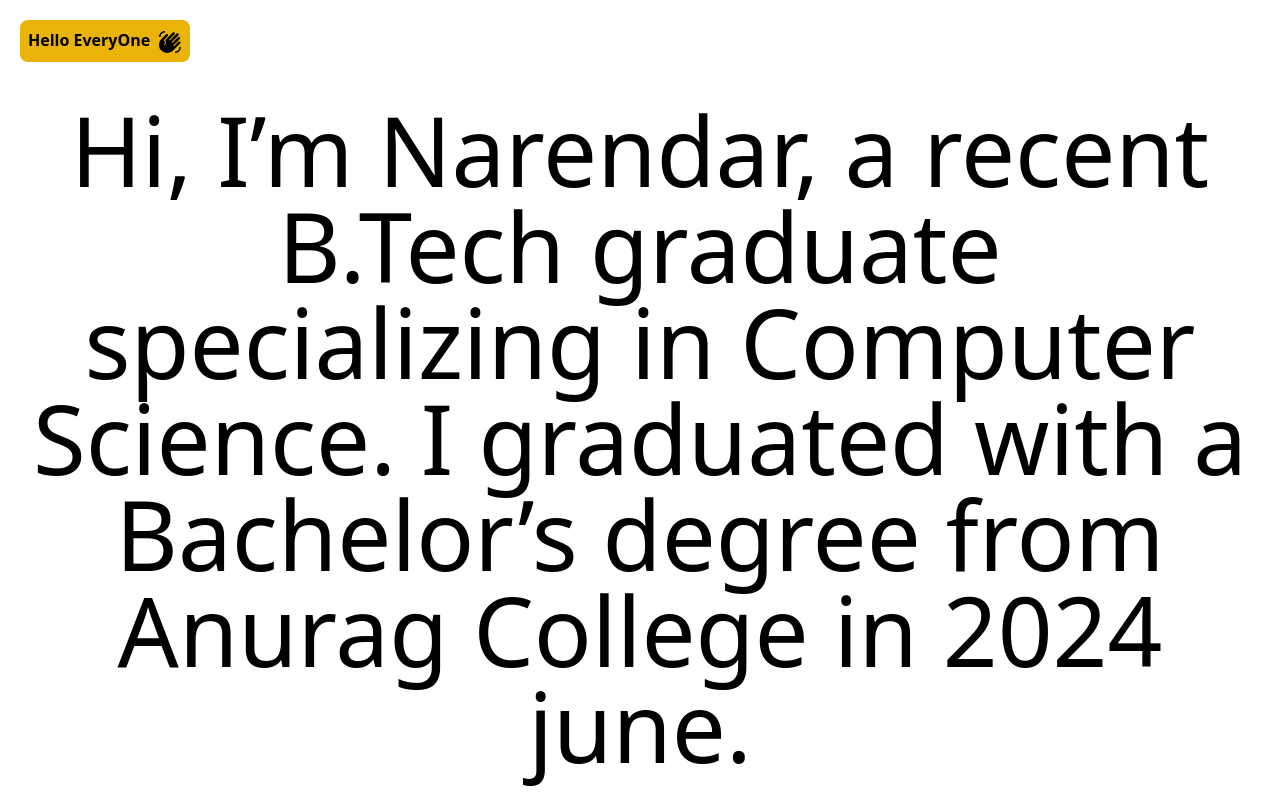
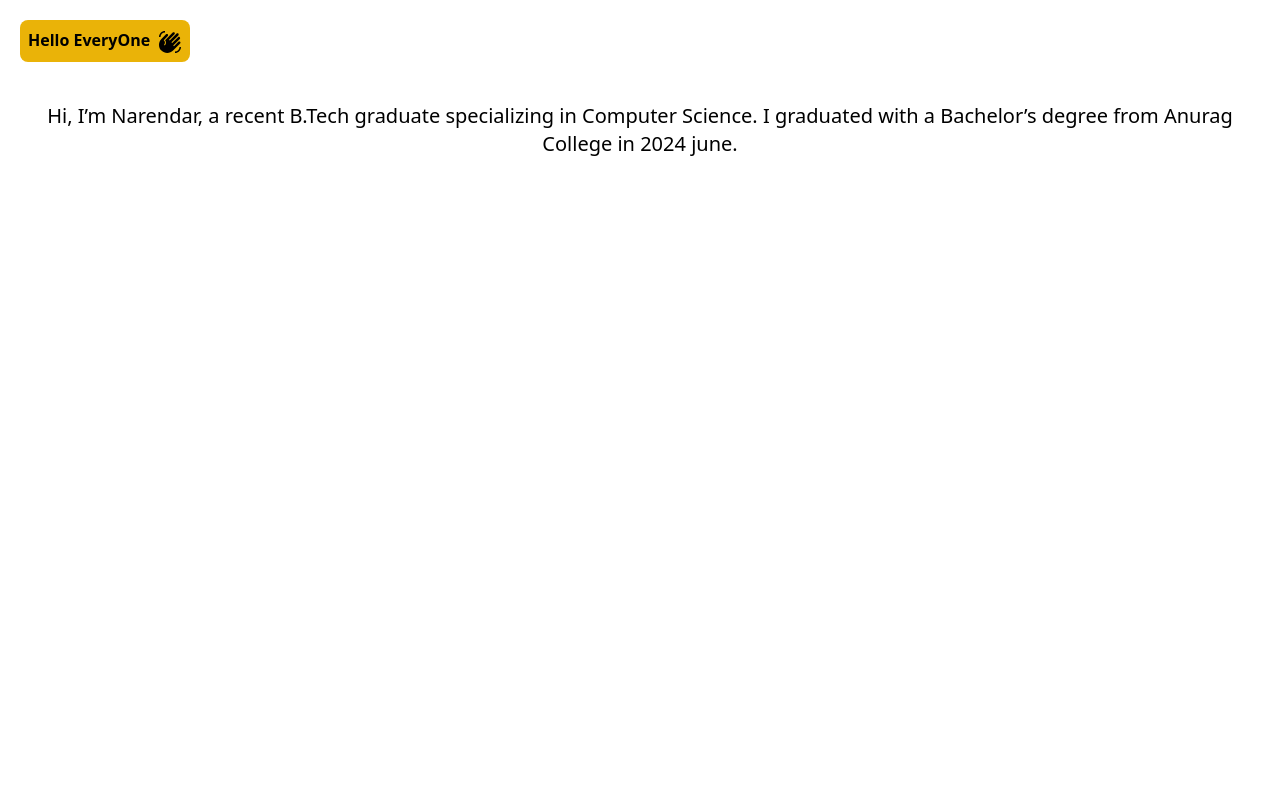
Before and after one commit to dasireddynarendarreddy/portfolio, a Next.js app: page /About in a window 1280 px wide. Built offline with nearby package versions, Linux system fonts and the light colour scheme.

Commit message:
portfolio

```diff
--- a/pages/About.js
+++ b/pages/About.js
@@ -30,7 +30,7 @@ const About= () => {
     style={{ padding: '20px', textAlign: 'center' }}
 
   >
-       <div className="animate__heartBeat text-8xl">
+       <div className="animate__heartBeat text-base sm:text-sm md:text-md lg:text-lg xl:text-xl">
        Hi, I’m Narendar, a recent B.Tech graduate specializing in Computer Science.
        I graduated with a Bachelor’s degree from Anurag College in 2024 june.
        </div>
```
